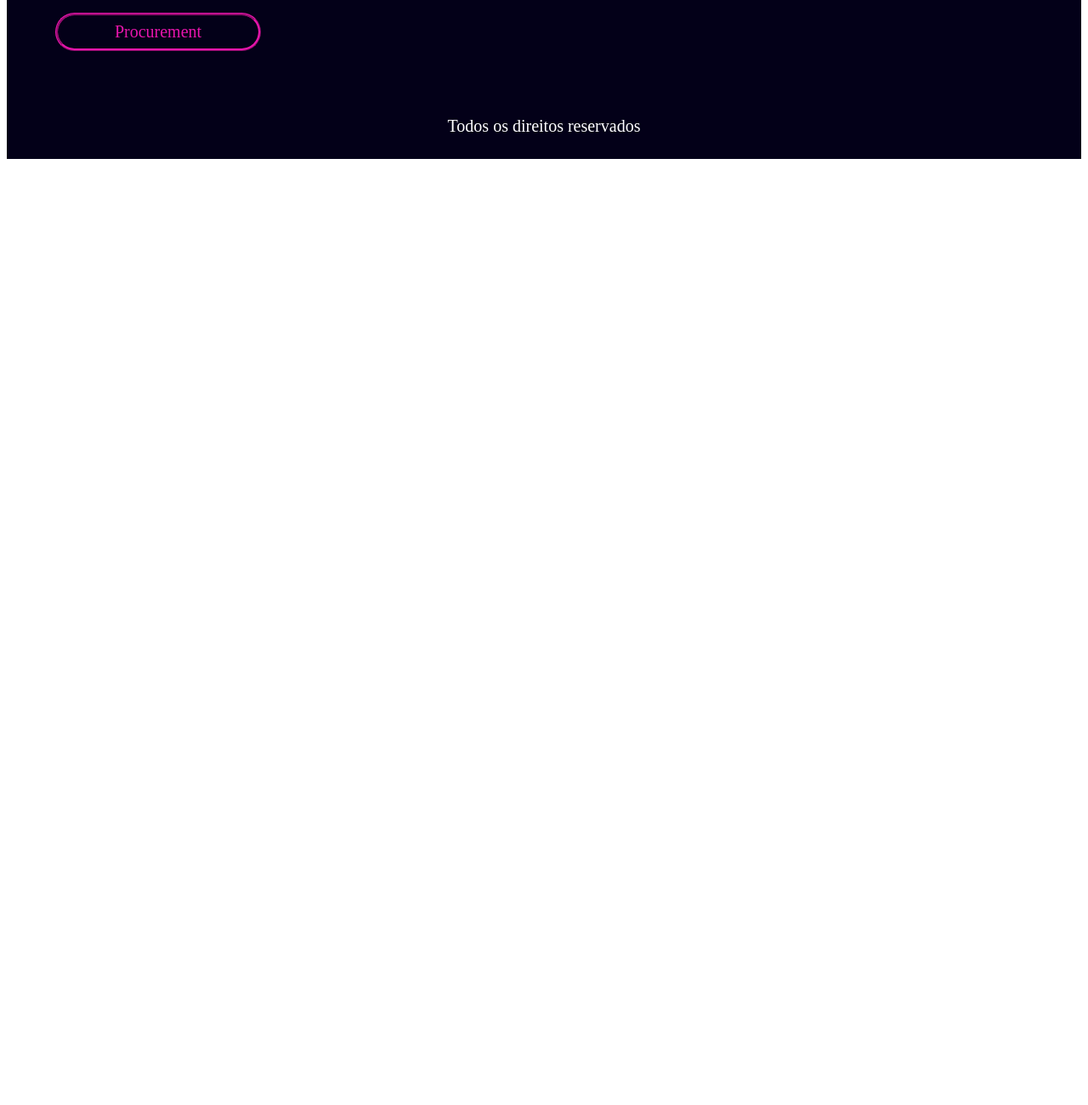
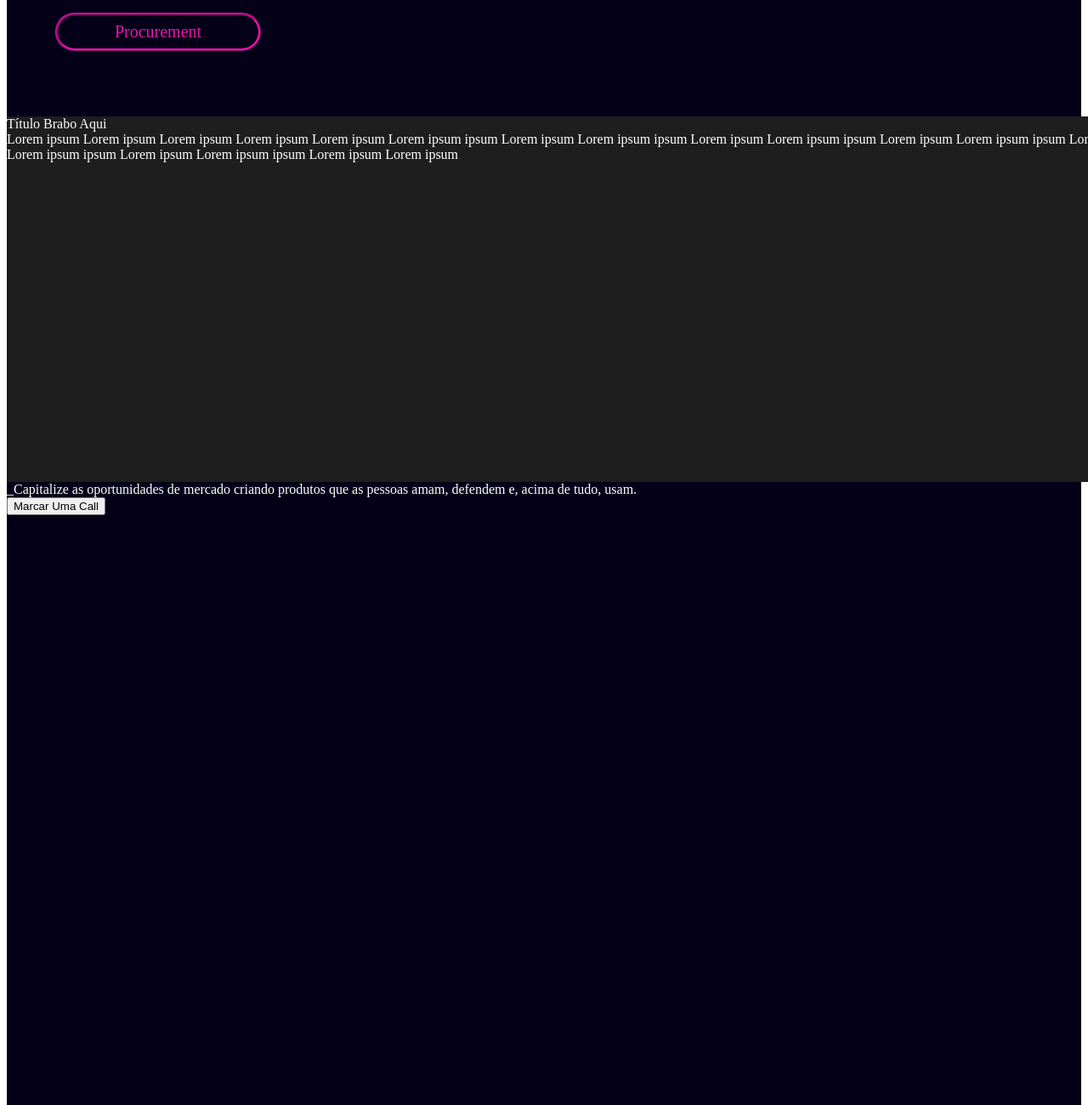
Before and after one commit to matheus-o-neves/productbeta, a plain HTML site: page index.html in a window 1280 px wide. Shown: the part 4920-6220 px from the top of the page at 85% size. Before the commit the page ends 5115 px from the top, so only its background shows below. Drawn offline with Linux system fonts and the light colour scheme.

Commit message:
modifying .index to add last section

```diff
--- a/index.html
+++ b/index.html
@@ -104,7 +104,9 @@
    </section>
 
    <section class="expertizeSection">
-      Approveite minha <span>expertise</span> em diversas indústrias_
+      <div>
+         Approveite minha <span class="subTittle__efect">expertise</span> em diversas indústrias_
+      </div>
       <div class="expertisePills">
          <div class="contentPill-active">
             Food Tech
@@ -122,8 +124,32 @@
             Procurement
          </div>
       </div>
+      <div class="expertizeSectionBlock">
+         <div>
+            <div>
+            Título Brabo Aqui
+            </div>
+            <div>
+               Lorem ipsum Lorem ipsum Lorem ipsum Lorem ipsum Lorem ipsum Lorem ipsum  ipsum Lorem ipsum Lorem ipsum ipsum Lorem ipsum Lorem ipsum ipsum Lorem ipsum Lorem ipsum ipsum Lorem ipsum Lorem ipsum ipsum Lorem ipsum Lorem ipsum ipsum Lorem ipsum Lorem ipsum
+            </div>
+         </div>
+      </div>
 
    </section>
+
+   <section class="callToActionSection">
+      <div>
+         <div>
+            <span>_Capitalize</span> as oportunidades de mercado criando produtos que as pessoas amam, defendem e, acima de tudo, usam.
+         </div>
+         <div>
+            <button>
+               Marcar Uma Call
+            </button>
+         </div>
+      </div>
+   </section>
+
 
    <footer class="footer">
       <div>Todos os direitos reservados</div>
--- a/style.css
+++ b/style.css
@@ -198,6 +198,7 @@ section {
     border-color: #E815AD;
     font-size: 20px;
     text-align: center;
+    font-style: bold;
     color: #E815AD;
     display: inline-block;
 }
@@ -224,6 +225,7 @@ section {
 
 /* Expertize Section */
 .expertizeSection {
+    width: 100%;
     background-color: #030018;
     color: white;
 }
@@ -232,8 +234,30 @@ section {
     padding: 57px;
 }
 
+.expertizeSectionBlock {
+    width: 1377px;
+    height: 430px;
+    background-color: #1E1E1E;
+    display: inline-block;
+}
+
+.expertizeSectionBlockImage {
+    background-color: black;
+    width: 688px;
+    height: 430px;
+}
+
 .expertizeButton {
 
+}
+
+/* Call to Action Section */
+
+.callToActionSection {
+    width: 100%;
+    height: 832px;
+    background-color: #030018;
+    color: white;
 }
 
 /* footer */
@@ -245,4 +269,5 @@ section {
     vertical-align: middle;
     width: 100%;
     height: 50px;
+    position: relative;
 }
```
